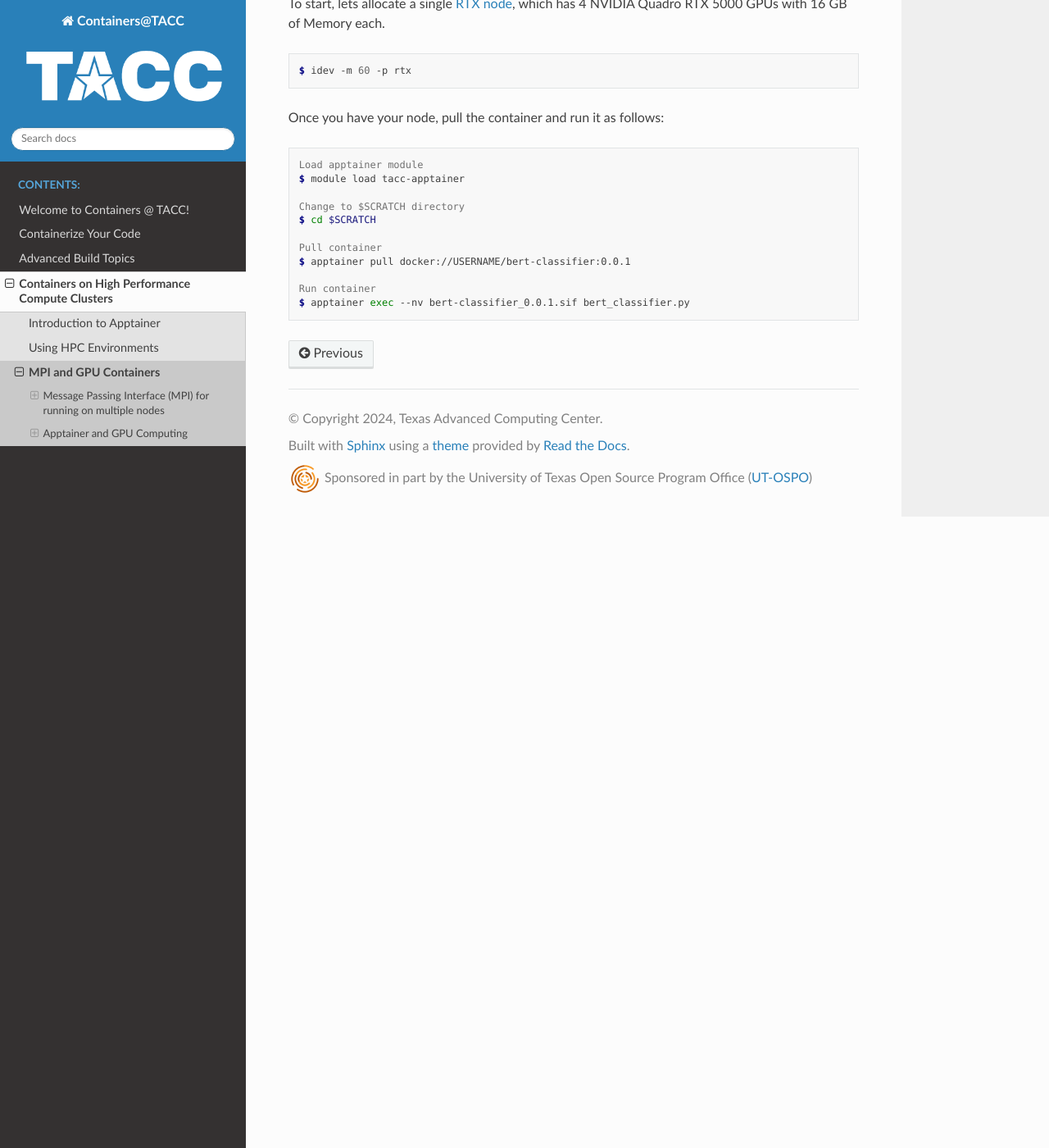
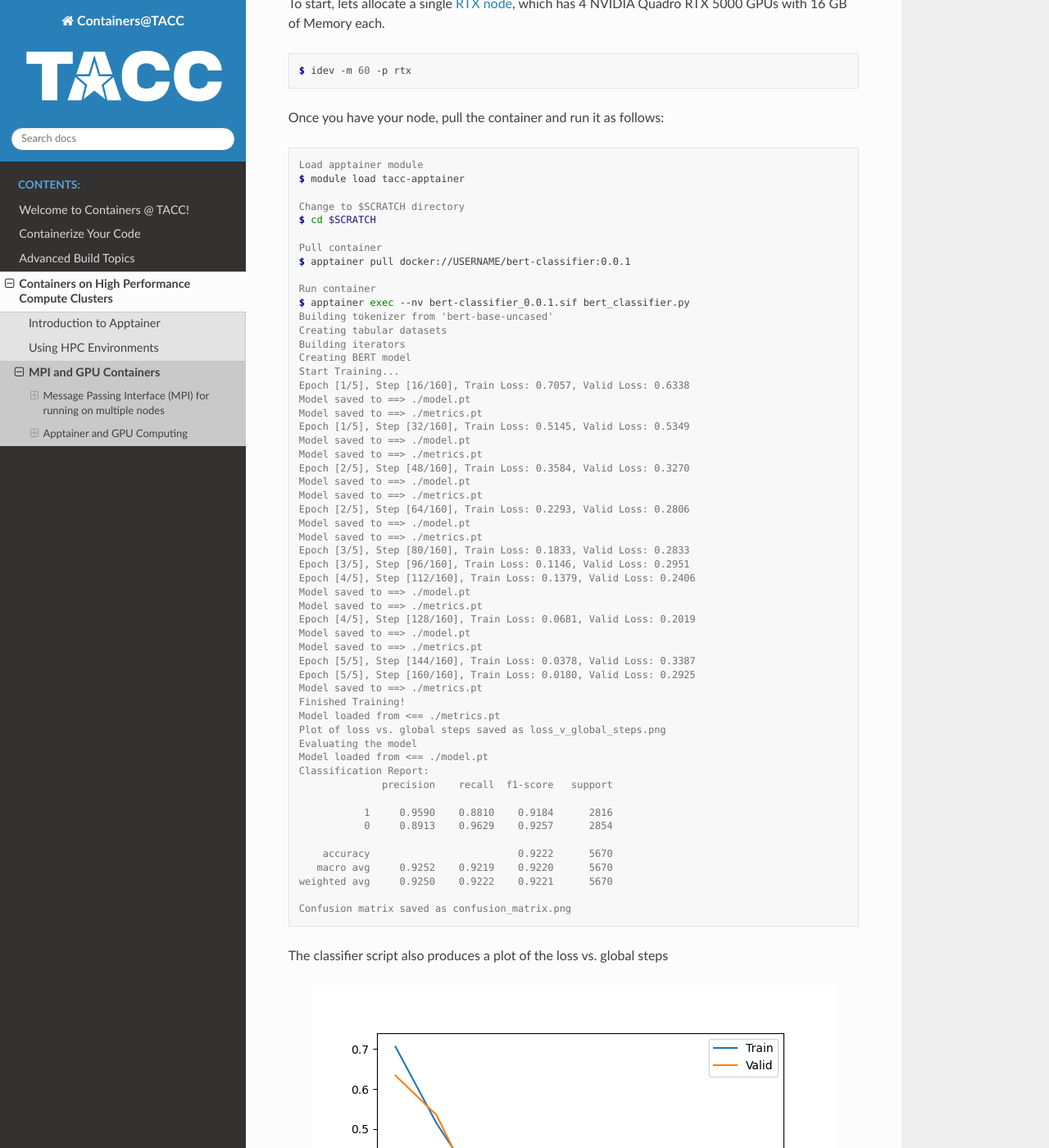
Before and after one commit to TACC/containers_at_tacc, a Sphinx documentation site: the page built from docs/singularity/03.mpi_and_gpus.rst, in a window 1280 px wide and 1400 px high, scrolled down 9813 px. Shown: the whole window at 82% size. Built offline with Sphinx 7.4.7 and the Read the Docs theme 2.0.0, drawn with Linux system fonts in a browser that asks for light colours; some of the changed text lies outside the part shown.

Commit message:
adding further output and images from the bert-classifier (#33)

```diff
--- a/docs/singularity/03.mpi_and_gpus.rst
+++ b/docs/singularity/03.mpi_and_gpus.rst
@@ -436,14 +436,72 @@
 
 .. code-block:: console
 
-	Load apptainer module
-	$ module load tacc-apptainer
+  Load apptainer module
+  $ module load tacc-apptainer
 
-	Change to $SCRATCH directory
-	$ cd $SCRATCH
+  Change to $SCRATCH directory
+  $ cd $SCRATCH
 
-	Pull container
-	$ apptainer pull docker://USERNAME/bert-classifier:0.0.1
+  Pull container
+  $ apptainer pull docker://USERNAME/bert-classifier:0.0.1
 
-	Run container
-	$ apptainer exec --nv bert-classifier_0.0.1.sif bert_classifier.py
+  Run container
+  $ apptainer exec --nv bert-classifier_0.0.1.sif bert_classifier.py
+  Building tokenizer from 'bert-base-uncased'
+  Creating tabular datasets
+  Building iterators
+  Creating BERT model
+  Start Training...
+  Epoch [1/5], Step [16/160], Train Loss: 0.7057, Valid Loss: 0.6338
+  Model saved to ==> ./model.pt
+  Model saved to ==> ./metrics.pt
+  Epoch [1/5], Step [32/160], Train Loss: 0.5145, Valid Loss: 0.5349
+  Model saved to ==> ./model.pt
+  Model saved to ==> ./metrics.pt
+  Epoch [2/5], Step [48/160], Train Loss: 0.3584, Valid Loss: 0.3270
+  Model saved to ==> ./model.pt
+  Model saved to ==> ./metrics.pt
+  Epoch [2/5], Step [64/160], Train Loss: 0.2293, Valid Loss: 0.2806
+  Model saved to ==> ./model.pt
+  Model saved to ==> ./metrics.pt
+  Epoch [3/5], Step [80/160], Train Loss: 0.1833, Valid Loss: 0.2833
+  Epoch [3/5], Step [96/160], Train Loss: 0.1146, Valid Loss: 0.2951
+  Epoch [4/5], Step [112/160], Train Loss: 0.1379, Valid Loss: 0.2406
+  Model saved to ==> ./model.pt
+  Model saved to ==> ./metrics.pt
+  Epoch [4/5], Step [128/160], Train Loss: 0.0681, Valid Loss: 0.2019
+  Model saved to ==> ./model.pt
+  Model saved to ==> ./metrics.pt
+  Epoch [5/5], Step [144/160], Train Loss: 0.0378, Valid Loss: 0.3387
+  Epoch [5/5], Step [160/160], Train Loss: 0.0180, Valid Loss: 0.2925
+  Model saved to ==> ./metrics.pt
+  Finished Training!
+  Model loaded from <== ./metrics.pt
+  Plot of loss vs. global steps saved as loss_v_global_steps.png
+  Evaluating the model
+  Model loaded from <== ./model.pt
+  Classification Report:
+                precision    recall  f1-score   support
+
+             1     0.9590    0.8810    0.9184      2816
+             0     0.8913    0.9629    0.9257      2854
+
+      accuracy                         0.9222      5670
+     macro avg     0.9252    0.9219    0.9220      5670
+  weighted avg     0.9250    0.9222    0.9221      5670
+
+  Confusion matrix saved as confusion_matrix.png
+
+The classifier script also produces a plot of the loss vs. global steps
+
+.. figure:: ../images/loss_v_global_steps.png
+  :align: center
+
+  Loss vs. Global Steps
+
+and a confusion matrix
+
+.. figure:: ../images/confusion_matrix.png
+  :align: center
+
+  Confusion Matrix
```
Also changed, not shown: docs/images/confusion_matrix.png (added), docs/images/loss_v_global_steps.png (added).
